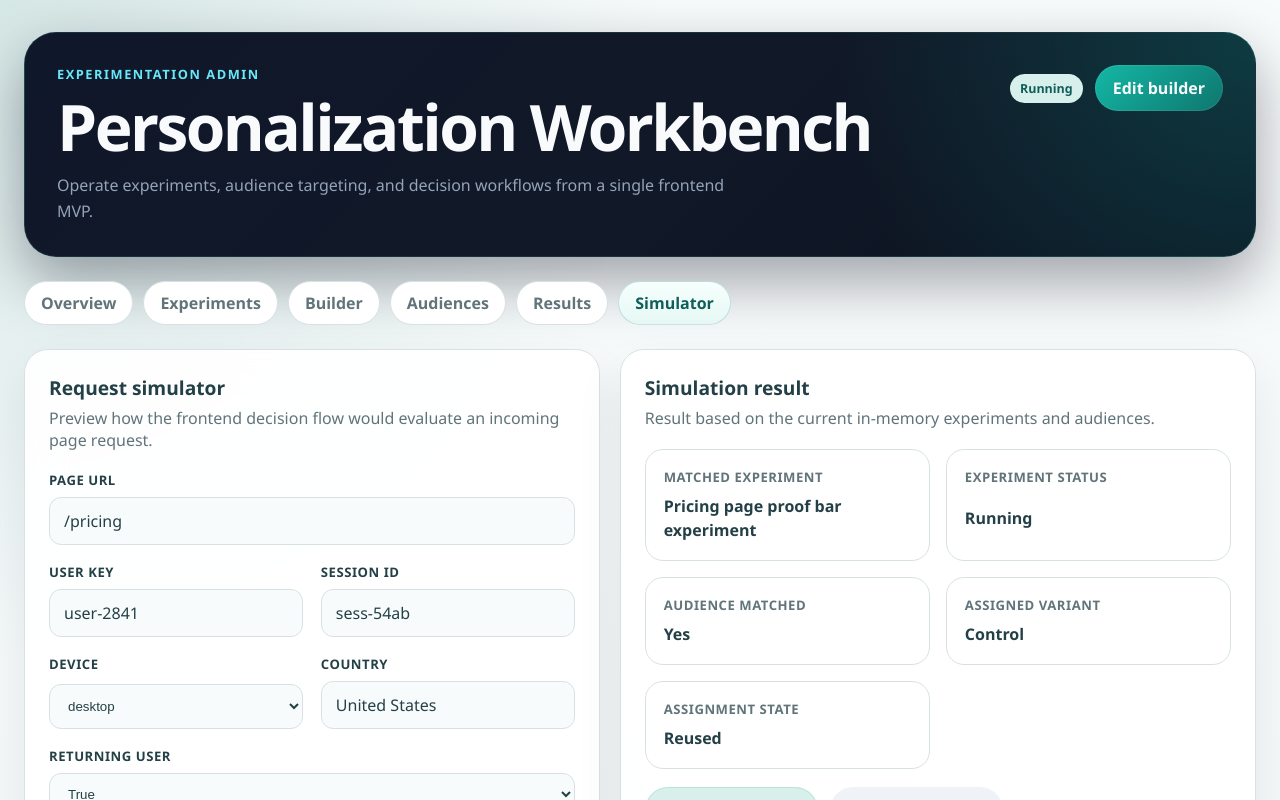
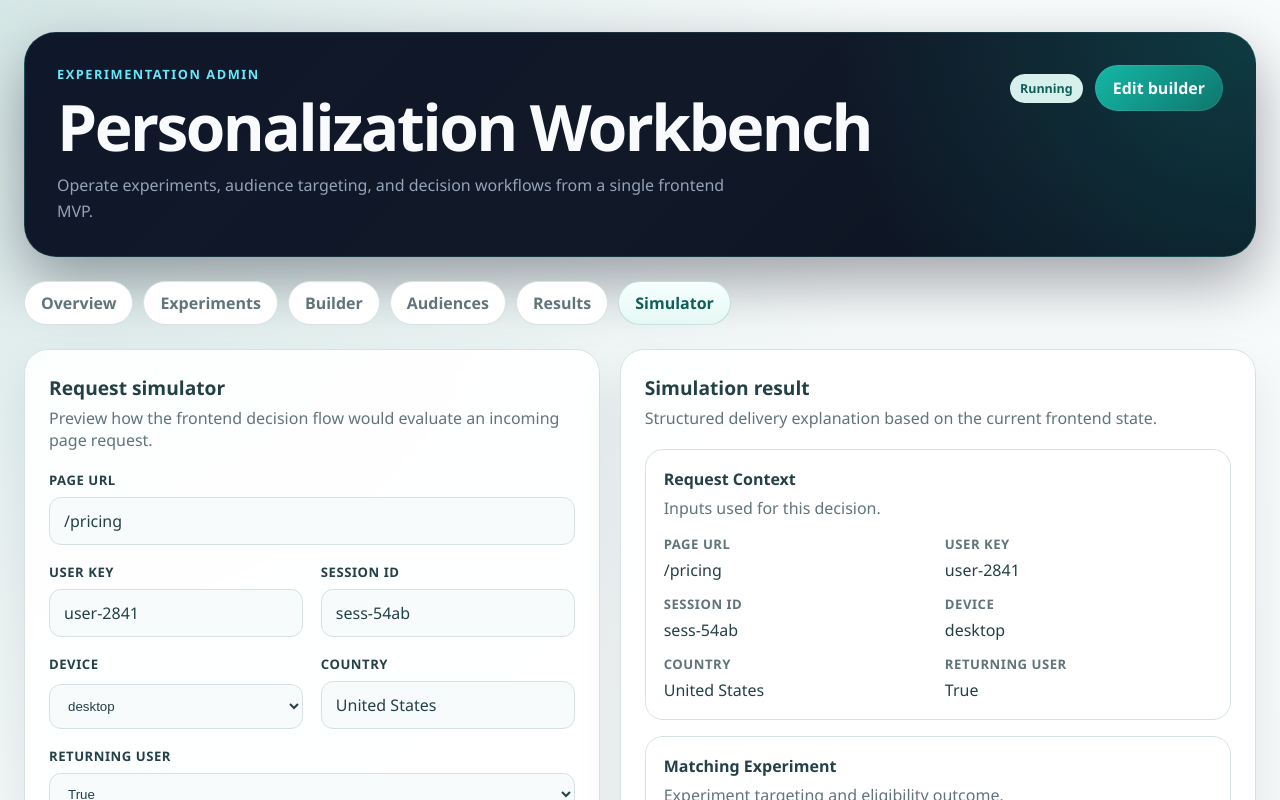
Before and after one commit to pal7/pers-engine, a React (Vite) app: page / in a window 1280 px wide. Both pictures are taken after a click on the button "Simulator". Shown: the top 800 px of the page. Built offline with nearby package versions, Linux system fonts and the light colour scheme.

Commit message:
Simulator result panel with a structured decision

```diff
--- a/src/components/simulator/SimulatorPanel.tsx
+++ b/src/components/simulator/SimulatorPanel.tsx
@@ -1,8 +1,9 @@
 import { useState } from 'react'
-import { formatExperimentStatus } from '../../lib/experiments'
 import {
-  getExperimentEventsForContext,
-} from '../../lib/simulatorEvents'
+  formatExperimentStatus,
+  formatTargetMatchType,
+} from '../../lib/experiments'
+import { getExperimentEventsForContext } from '../../lib/simulatorEvents'
 import {
   createSimulationRequest,
   formatAssignmentState,
@@ -66,7 +67,8 @@ export function SimulatorPanel({
     assignedVariant !== null &&
     simulationResult.audienceMatched
 
-  const assignmentEvents = assignedExperiment && assignedVariant && simulationResult.audienceMatched
+  const assignmentEvents =
+    assignedExperiment && assignedVariant && simulationResult.audienceMatched
       ? getExperimentEventsForContext(events, {
           experimentId: assignedExperiment.id,
           variantId: assignedVariant.id,
@@ -81,6 +83,46 @@ export function SimulatorPanel({
     (event) => event.eventType === 'conversion',
   ).length
   const canTrackConversion = hasAssignedVariant && impressionCount > 0
+  const passedRuleCount = simulationResult.audienceRuleResults.filter(
+    (result) => result.matched,
+  ).length
+  const failedRuleCount = simulationResult.audienceRuleResults.length - passedRuleCount
+
+  const matchingExplanation = assignedExperiment
+    ? simulationResult.audienceMatched
+      ? `Matched because the request satisfied ${formatTargetMatchType(assignedExperiment.targetMatchType).toLowerCase()} targeting for ${assignedExperiment.targetUrlPattern}.`
+      : `Matched ${assignedExperiment.name} on URL targeting, but the audience did not qualify this request.`
+    : simulationResult.notes[0] ?? 'No eligible experiment matched this request.'
+
+  const audienceExplanation = assignedExperiment
+    ? simulationResult.audienceRuleResults.length > 0
+      ? simulationResult.audienceMatched
+        ? `Audience passed ${passedRuleCount} of ${simulationResult.audienceRuleResults.length} evaluated rules.`
+        : `Audience failed ${failedRuleCount} of ${simulationResult.audienceRuleResults.length} evaluated rules.`
+      : simulationResult.audienceMatched
+        ? 'Audience qualified for delivery.'
+        : 'Audience was not evaluated for delivery.'
+    : 'Audience evaluation was skipped because no eligible experiment matched.'
+
+  const assignmentExplanation = assignedVariant
+    ? `Assignment was ${formatAssignmentState(simulationResult.assignmentState).toLowerCase()} and returned ${assignedVariant.name}.`
+    : 'No variant was returned because the request did not qualify for delivery.'
+
+  const variantReason = assignedVariant
+    ? simulationResult.notes.find(
+        (note) =>
+          note.includes('Reused stored assignment') ||
+          note.includes('Assigned a new variant') ||
+          note.includes('Created and stored a new assignment'),
+      ) ?? `Returned ${assignedVariant.name} for this request.`
+    : 'No assignment note is available for this request.'
+
+  const decisionNotes = [
+    matchingExplanation,
+    audienceExplanation,
+    assignmentExplanation,
+    variantReason,
+  ]
 
   const handleTrackEvent = (eventType: ExperimentEventType) => {
     const result = onTrackEvent({
@@ -177,38 +219,143 @@ export function SimulatorPanel({
         <div className="panel__header">
           <div>
             <h2>Simulation result</h2>
-            <p>Result based on the current in-memory experiments and audiences.</p>
+            <p>Structured delivery explanation based on the current frontend state.</p>
           </div>
         </div>
 
-        <div className="simulator-result__summary">
-          <article className="simulator-result__card">
-            <span className="label">Matched experiment</span>
-            <strong>
-              {simulationResult.matchedExperiment?.name ?? 'No experiment matched'}
-            </strong>
+        <div className="simulator-result__sections">
+          <article className="simulator-result__section-card">
+            <div className="simulator-result__section-header">
+              <h3>Request Context</h3>
+              <p>Inputs used for this decision.</p>
+            </div>
+            <div className="simulator-result__detail-grid">
+              <div>
+                <span className="label">Page URL</span>
+                <p>{request.pageUrl}</p>
+              </div>
+              <div>
+                <span className="label">User key</span>
+                <p>{request.userKey || 'anonymous'}</p>
+              </div>
+              <div>
+                <span className="label">Session id</span>
+                <p>{request.sessionId || 'anonymous'}</p>
+              </div>
+              <div>
+                <span className="label">Device</span>
+                <p>{request.device}</p>
+              </div>
+              <div>
+                <span className="label">Country</span>
+                <p>{request.country}</p>
+              </div>
+              <div>
+                <span className="label">Returning user</span>
+                <p>{request.isReturningUser ? 'True' : 'False'}</p>
+              </div>
+            </div>
           </article>
-          <article className="simulator-result__card">
-            <span className="label">Experiment status</span>
-            <strong>
+
+          <article className="simulator-result__section-card">
+            <div className="simulator-result__section-header">
+              <h3>Matching Experiment</h3>
+              <p>Experiment targeting and eligibility outcome.</p>
+            </div>
+            <div className="simulator-result__detail-grid">
+              <div>
+                <span className="label">Experiment</span>
+                <p>{assignedExperiment?.name ?? 'No eligible experiment'}</p>
+              </div>
+              <div>
+                <span className="label">Status</span>
+                <p>
                   {simulationResult.experimentStatus === 'noMatch'
                     ? 'No match'
                     : formatExperimentStatus(simulationResult.experimentStatus)}
-            </strong>
+                </p>
+              </div>
+              <div>
+                <span className="label">Match type</span>
+                <p>
+                  {assignedExperiment
+                    ? formatTargetMatchType(assignedExperiment.targetMatchType)
+                    : 'Not evaluated'}
+                </p>
+              </div>
+              <div>
+                <span className="label">Target URL</span>
+                <p>{assignedExperiment?.targetUrlPattern ?? 'Not applicable'}</p>
+              </div>
+            </div>
+            <p className="simulator-result__section-copy">{matchingExplanation}</p>
           </article>
-          <article className="simulator-result__card">
+
+          <article className="simulator-result__section-card">
+            <div className="simulator-result__section-header">
+              <h3>Audience Evaluation</h3>
+              <p>Whether the request qualified for audience delivery.</p>
+            </div>
+            <div className="simulator-result__detail-grid">
+              <div>
                 <span className="label">Audience matched</span>
-            <strong>{simulationResult.audienceMatched ? 'Yes' : 'No'}</strong>
+                <p>{simulationResult.audienceMatched ? 'Yes' : 'No'}</p>
+              </div>
+              <div>
+                <span className="label">Rules passed</span>
+                <p>{String(passedRuleCount)}</p>
+              </div>
+              <div>
+                <span className="label">Rules failed</span>
+                <p>{String(failedRuleCount)}</p>
+              </div>
+              <div>
+                <span className="label">Rules evaluated</span>
+                <p>{String(simulationResult.audienceRuleResults.length)}</p>
+              </div>
+            </div>
+            <p className="simulator-result__section-copy">{audienceExplanation}</p>
+            {simulationResult.audienceRuleResults.length > 0 ? (
+              <div className="stack">
+                {simulationResult.audienceRuleResults.map((result) => (
+                  <article className="simulator-result__note" key={result.ruleId}>
+                    <div className="simulator-result__note-header">
+                      <strong>{result.field}</strong>
+                      <span className={`badge badge--${result.matched ? 'completed' : 'paused'}`}>
+                        {result.matched ? 'Pass' : 'Fail'}
+                      </span>
+                    </div>
+                    <p>{result.note}</p>
                   </article>
-          <article className="simulator-result__card">
+                ))}
+              </div>
+            ) : null}
+          </article>
+
+          <article className="simulator-result__section-card">
+            <div className="simulator-result__section-header">
+              <h3>Variant Assignment</h3>
+              <p>Returned treatment and assignment behavior.</p>
+            </div>
+            <div className="simulator-result__detail-grid">
+              <div>
                 <span className="label">Assigned variant</span>
-            <strong>{simulationResult.assignedVariant?.name ?? 'None'}</strong>
-          </article>
-          <article className="simulator-result__card">
+                <p>{assignedVariant?.name ?? 'None'}</p>
+              </div>
+              <div>
                 <span className="label">Assignment state</span>
-            <strong>{formatAssignmentState(simulationResult.assignmentState)}</strong>
-          </article>
+                <p>{formatAssignmentState(simulationResult.assignmentState)}</p>
               </div>
+              <div>
+                <span className="label">Impressions</span>
+                <p>{String(impressionCount)}</p>
+              </div>
+              <div>
+                <span className="label">Conversions</span>
+                <p>{String(conversionCount)}</p>
+              </div>
+            </div>
+            <p className="simulator-result__section-copy">{assignmentExplanation}</p>
 
             <div className="simulator-result__actions">
               <button
@@ -237,22 +384,12 @@ export function SimulatorPanel({
                 : 'Event tracking is available only after a running experiment assigns a valid variant.'}
             </p>
 
-        {trackingMessage ? <p className="simulator-result__action-copy">{trackingMessage}</p> : null}
+            {trackingMessage ? (
+              <p className="simulator-result__action-copy">{trackingMessage}</p>
+            ) : null}
 
             {hasAssignedVariant ? (
-          <div className="simulator-result__notes">
-            <span className="label">Tracked events for this assignment</span>
-            <div className="simulator-result__summary simulator-result__summary--compact">
-              <article className="simulator-result__card">
-                <span className="label">Impressions</span>
-                <strong>{String(impressionCount)}</strong>
-              </article>
-              <article className="simulator-result__card">
-                <span className="label">Conversions</span>
-                <strong>{String(conversionCount)}</strong>
-              </article>
-            </div>
-            {assignmentEvents.length > 0 ? (
+              assignmentEvents.length > 0 ? (
                 <div className="stack">
                   {assignmentEvents.slice(0, 5).map((event) => (
                     <article className="simulator-result__note" key={event.id}>
@@ -270,38 +407,30 @@ export function SimulatorPanel({
                 <article className="simulator-result__note">
                   <p>No events tracked yet for this assigned variant.</p>
                 </article>
-            )}
+              )
+            ) : null}
+          </article>
+
+          <article className="simulator-result__section-card">
+            <div className="simulator-result__section-header">
+              <h3>Decision Notes</h3>
+              <p>Concise explanation of the delivery outcome.</p>
             </div>
-        ) : null}
-
-        {simulationResult.audienceRuleResults.length > 0 ? (
-          <div className="simulator-result__notes">
-            <span className="label">Audience rule evaluation</span>
             <div className="stack">
-              {simulationResult.audienceRuleResults.map((result) => (
-                <article className="simulator-result__note" key={result.ruleId}>
-                  <div className="simulator-result__note-header">
-                    <strong>{result.field}</strong>
-                    <span className={`badge badge--${result.matched ? 'completed' : 'paused'}`}>
-                      {result.matched ? 'Pass' : 'Fail'}
-                    </span>
-                  </div>
-                  <p>{result.note}</p>
+              {decisionNotes.map((note) => (
+                <article className="simulator-result__note" key={note}>
+                  <p>{note}</p>
                 </article>
               ))}
-            </div>
-          </div>
-        ) : null}
-
-        <div className="simulator-result__notes">
-          <span className="label">Reason / evaluation notes</span>
-          <div className="stack">
-            {simulationResult.notes.map((note) => (
+              {simulationResult.notes
+                .filter((note) => !decisionNotes.includes(note))
+                .map((note) => (
                   <article className="simulator-result__note" key={note}>
                     <p>{note}</p>
                   </article>
                 ))}
             </div>
+          </article>
         </div>
       </section>
     </div>
--- a/src/index.css
+++ b/src/index.css
@@ -767,12 +767,50 @@ strong {
   margin-bottom: 18px;
 }
 
+.simulator-result__sections {
+  display: grid;
+  gap: 16px;
+}
+
+.simulator-result__section-card,
 .simulator-result__card,
 .simulator-result__note {
   padding: 18px;
   border: 1px solid var(--border);
   border-radius: var(--radius-md);
   background: var(--surface-strong);
+}
+
+.simulator-result__section-card {
+  display: grid;
+  gap: 14px;
+}
+
+.simulator-result__section-header {
+  display: grid;
+  gap: 6px;
+}
+
+.simulator-result__section-header h3 {
+  margin: 0;
+  font-size: 1rem;
+}
+
+.simulator-result__section-header p,
+.simulator-result__section-copy {
+  color: var(--text-muted);
+  line-height: 1.55;
+}
+
+.simulator-result__detail-grid {
+  display: grid;
+  gap: 14px;
+  grid-template-columns: repeat(2, minmax(0, 1fr));
+}
+
+.simulator-result__detail-grid div {
+  display: grid;
+  gap: 6px;
 }
 
 .simulator-result__card {
```
Lines whose indentation alone changed are shown as unchanged.
